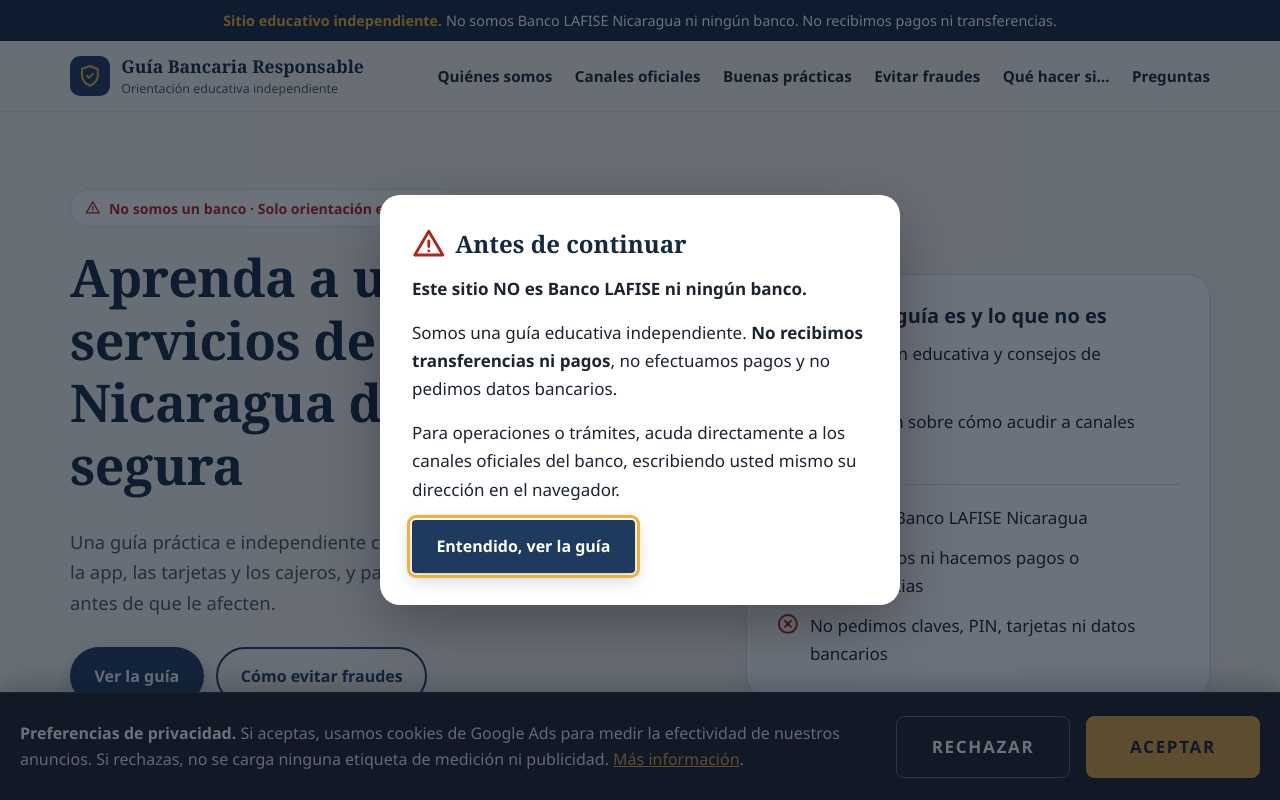
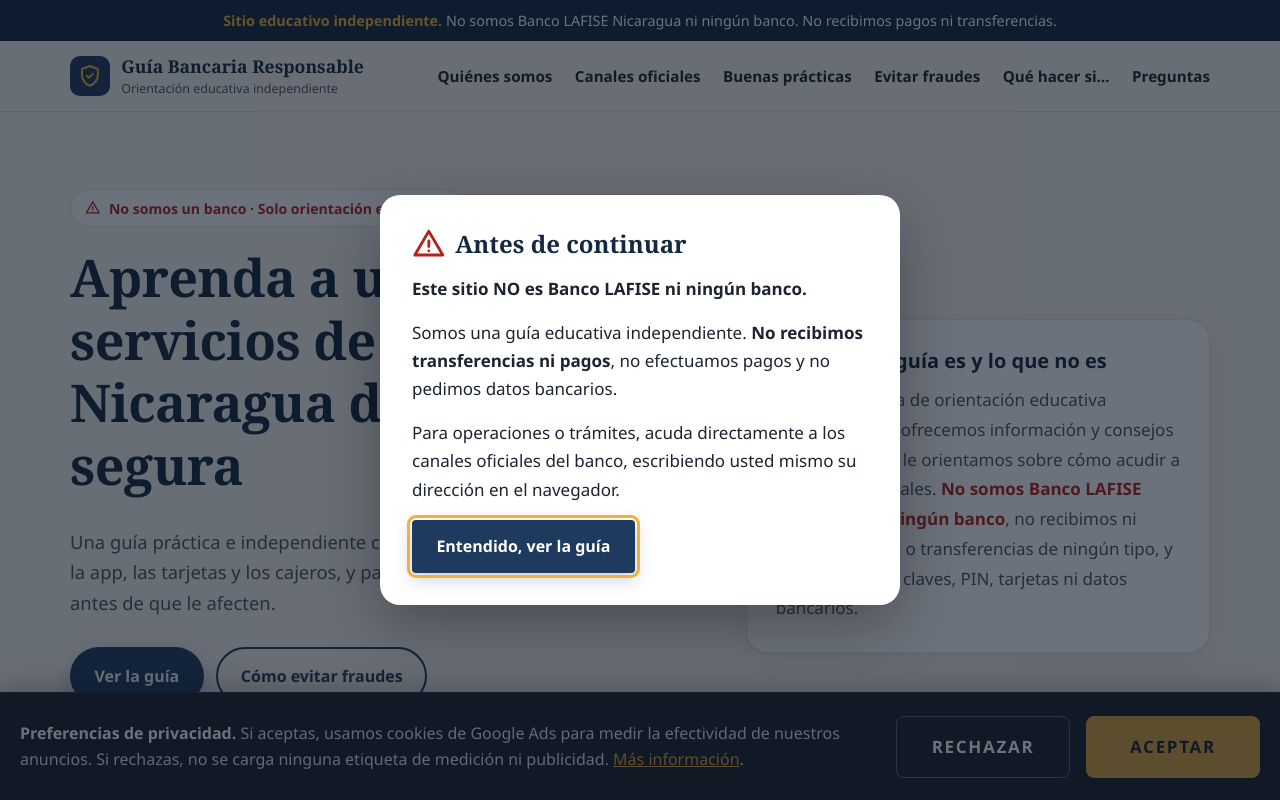
Before and after one commit to juanju009/infguialaf, a PHP site: page / in a window 1280 px wide. Run offline with PHP 8.4, Linux system fonts and the light colour scheme.

Commit message:
Refactor hero section with educational guidance text
Updated the hero section to include a descriptive paragraph about the guide's purpose and clarified that it does not involve financial transactions.

```diff
--- a/index.php
+++ b/index.php
@@ -242,6 +242,8 @@ a:focus-visible,button:focus-visible,summary:focus-visible,input:focus-visible,t
 .hero__visual{position:relative}
 .tarjeta-hero{background:#fff;border-radius:22px;padding:1.8rem;box-shadow:var(--sombra);border:1px solid var(--c-borde)}
 .tarjeta-hero h2{font-size:1.25rem;font-family:var(--f-base)}
+.tarjeta-hero__txt{margin:0;color:var(--c-texto-2);line-height:1.75}
+.tarjeta-hero__txt strong{color:var(--c-alerta)}
 .lista-check{list-style:none;margin:0;padding:0;display:grid;gap:.75rem}
 .lista-check li{display:flex;gap:.65rem;align-items:flex-start}
 .lista-check--si .ico{color:var(--c-ok)}
@@ -425,16 +427,7 @@ td:first-child{font-weight:600}
     <div class="hero__visual">
       <div class="tarjeta-hero">
         <h2>Lo que esta guía es y lo que no es</h2>
-        <ul class="lista-check lista-check--si">
-          <li><?= ico('check') ?> <span>Información educativa y consejos de seguridad</span></li>
-          <li><?= ico('check') ?> <span>Orientación sobre cómo acudir a canales oficiales</span></li>
-        </ul>
-        <hr style="border:0;border-top:1px solid var(--c-borde);margin:1.2rem 0">
-        <ul class="lista-check lista-check--no">
-          <li><?= ico('x') ?> <span>No somos <?= h($SITE['entidad']) ?></span></li>
-          <li><?= ico('x') ?> <span>No recibimos ni hacemos pagos o transferencias</span></li>
-          <li><?= ico('x') ?> <span>No pedimos claves, PIN, tarjetas ni datos bancarios</span></li>
-        </ul>
+        <p class="tarjeta-hero__txt">Esta es una guía de orientación educativa independiente: ofrecemos información y consejos de seguridad, y le orientamos sobre cómo acudir a los canales oficiales. <strong>No somos <?= h($SITE['entidad']) ?> ni ningún banco</strong>, no recibimos ni hacemos pagos o transferencias de ningún tipo, y nunca pedimos claves, PIN, tarjetas ni datos bancarios.</p>
       </div>
     </div>
   </div>
```
